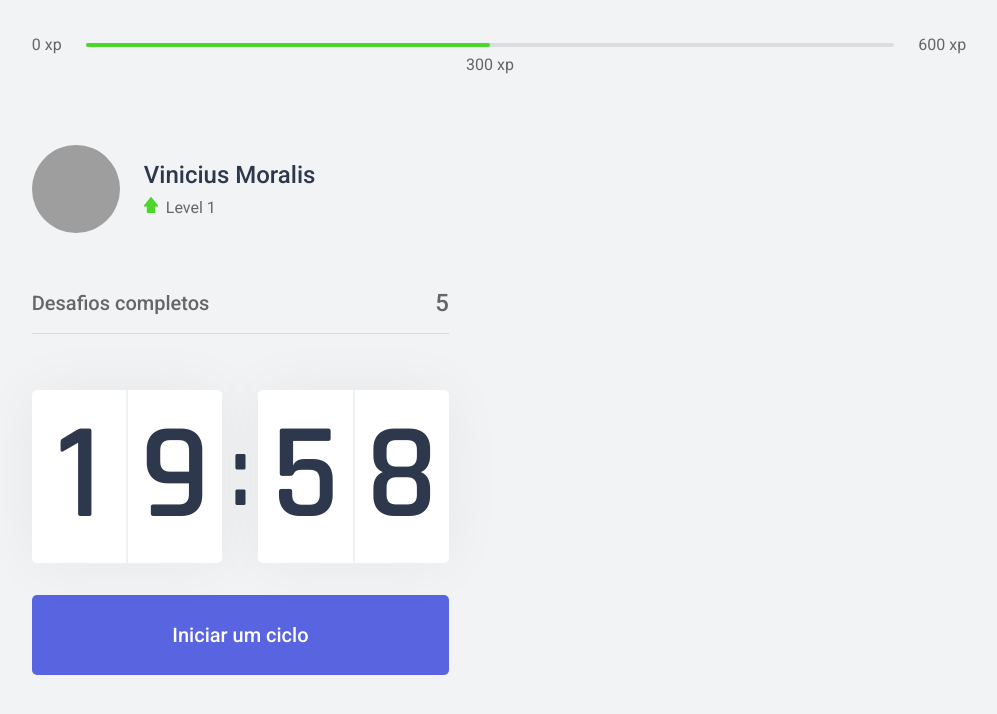
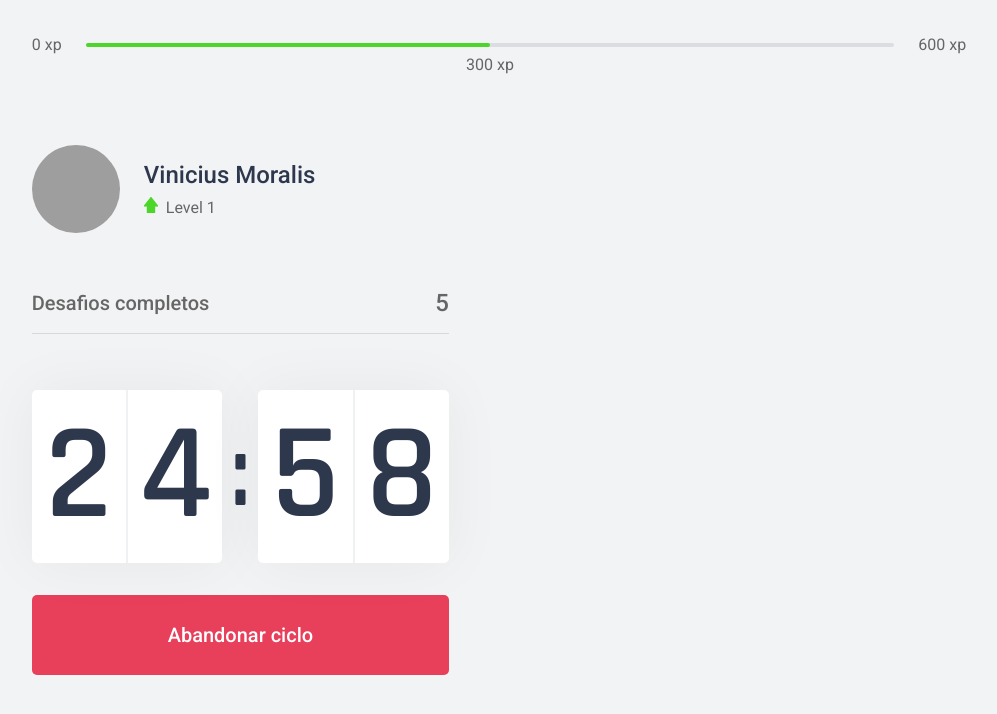
Before and after one commit to ViniciusMoralis1/move-it, a Next.js app: page / in a window 1280 px wide. Both pictures are taken after a click on the button "Iniciar um ciclo". Shown: the top 714 px of the page, without its empty margins (141-1138 px from the left). Built offline with nearby package versions, Linux system fonts and the light colour scheme; grey boxes are pictures that could not be loaded.

Commit message:
finalizando countdown

```diff
--- a/src/components/Countdown.tsx
+++ b/src/components/Countdown.tsx
@@ -1,9 +1,12 @@
 import { useState, useEffect } from 'react'
 import styles from '../styles/components/Countdown.module.css'
 
+let countdownTimeout: NodeJS.Timeout;
+
 export function Countdown(){
-  const [ time, setTime ] = useState(20 * 60);
-  const [ active, setActive ] = useState(false);
+  const [ time, setTime ] = useState(25 * 60);
+  const [ isActive, setActive ] = useState(false);
+  const [ hasFinished, setHasFinished ] = useState(false);
 
   const minutes = Math.floor(time/60);
   const seconds = time % 60;
@@ -15,13 +18,22 @@
     setActive(true);
   }
 
+  function resetCountdown(){
+    clearTimeout(countdownTimeout)
+    setActive(false);
+    setTime(25 * 60)
+  }
+
   useEffect(() => {
-    if (active && time > 0){
-      setTimeout(() => {
+    if (isActive && time > 0){
+      countdownTimeout = setTimeout(() => {
         setTime(time - 1);
       }, 1000);
+    } else if(isActive && time == 0){
+        setHasFinished(true);
+        setActive(false);
     }
-  }, [active, time])
+  }, [isActive, time])
 
   return (
     <div>
@@ -37,6 +49,24 @@
         </div>
       </div>
 
+      { hasFinished ? (
+        <button
+          disabled
+          className={styles.countdownButton}
+        >
+          Ciclo encerrado
+        </button>
+      ) : (
+        <>
+        { isActive ? (
+          <button
+            type="button"
+            className={`${styles.countdownButton} ${styles.countdownButtonActive}`}
+            onClick={resetCountdown}
+          >
+            Abandonar ciclo
+          </button>
+        ) : (
           <button
             type="button"
             className={styles.countdownButton}
@@ -44,6 +74,11 @@
           >
             Iniciar um ciclo
           </button>
+        )}
+        </>
+      )}
+
+
     </div>
   )
 }
--- a/src/styles/components/Countdown.module.css
+++ b/src/styles/components/Countdown.module.css
@@ -57,6 +57,21 @@
   transition: background-color 0.2s;
 }
 
-.countdownButton:hover {
+.countdownButton:not(:disabled):hover {
   background: var(--blue-dark);
 }
+
+.countdownButtonActive{
+  background: var(--red);
+  color: var(--white)
+}
+
+.countdownButtonActive:not(:disabled):hover{
+  background: var(--red-dark);
+}
+
+.countdownButton:disabled {
+  background: var(--white);
+  cursor: not-allowed;
+  color: var(--title)
+}
--- a/src/styles/global.css
+++ b/src/styles/global.css
@@ -12,6 +12,7 @@
   --text-highlight: #B3B9FF;
   --title: #2E384D;
   --red: #E83F5B;
+  --red-dark: #B12453;
   --green: #4CD62B;
   --blue: #5965E0;
   --blue-dark: #4953B8;
```
Lines whose indentation alone changed are shown as unchanged.
